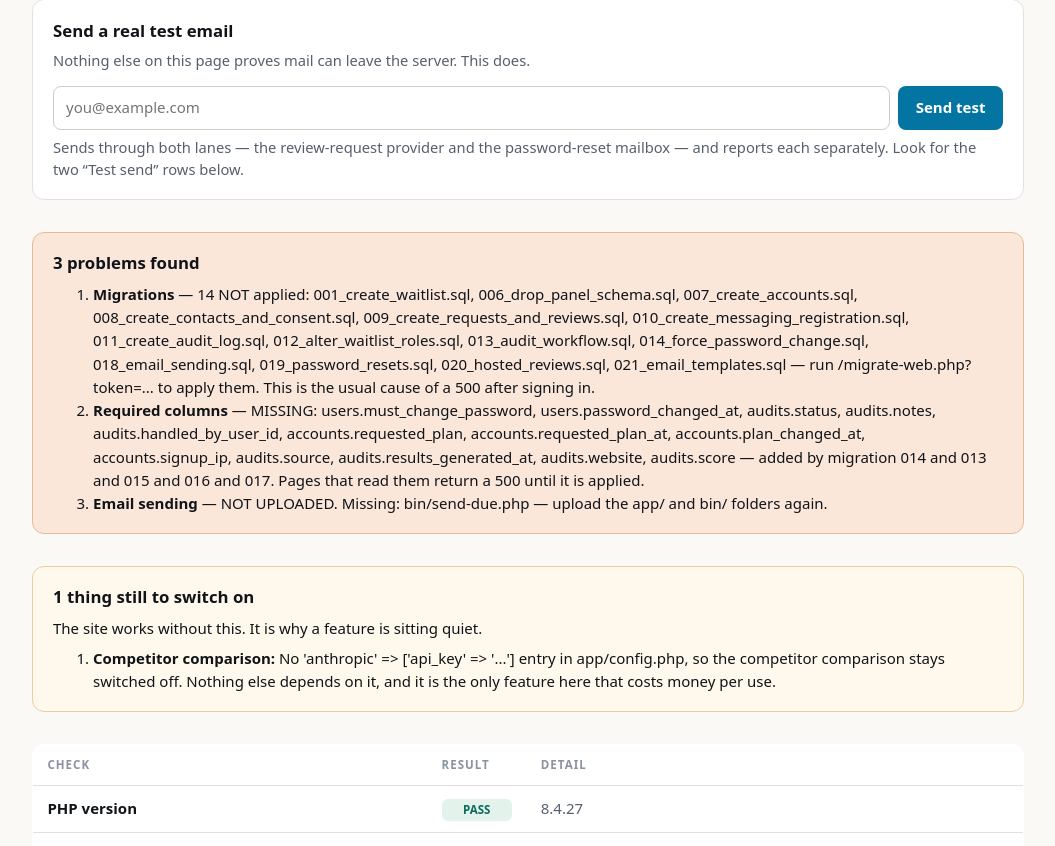
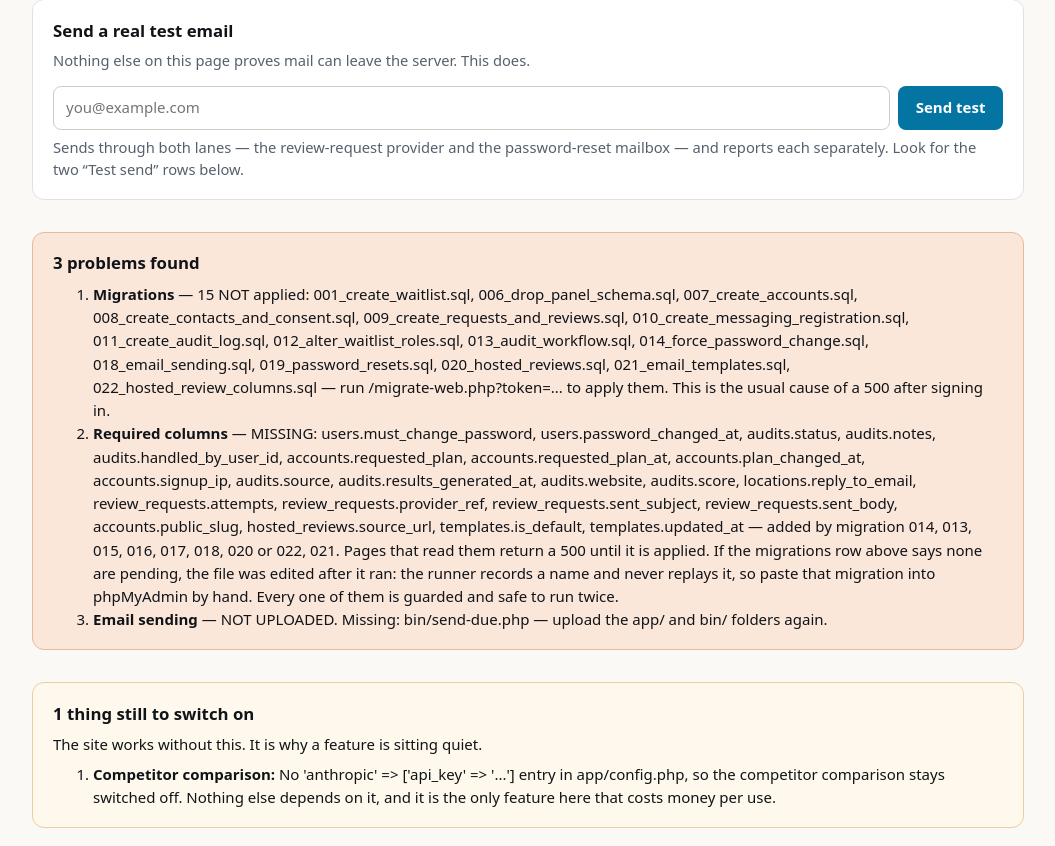
Before and after one commit to aimbluemedia/promomonster, a PHP site: page /diagnose.php in a window 1280 px wide. Shown: the part 140-986 px from the top of the page, without its empty margins (112-1167 px from the left). Run offline with PHP 8.4, Linux system fonts and the light colour scheme; data comes from the database, SQL or seed files in the repository.

Commit message:
Hosted reviews: a half-applied migration is a notice, not a 500
Adding a review on the live site returned an error page and a reference
number. The cause was mine twice over.

First: 020 gained columns after it had already been run, and the runner
records a migration by filename and never replays a recorded name. The
guarded ALTERs appended to the bottom of 020 are therefore dead code on
the one server that needs them -- the file cannot reach a database that
has already seen its name. 022 adds the three columns 020 grew after the
fact, each guarded, so it is a no-op on an up-to-date database and safe
to paste twice. A file's contents may be corrected after it has run;
what it does may not be added to.

Second: ready() asked whether hosted_reviews existed, which is not the
same question as whether it can take a review. The table was there, so
it said yes, and add() went to the database with a column name it did
not have. It now asks for the columns add() writes, so a half-applied
migration reaches the notice the page already has instead of a fatal --
and any column added to this table from here on is covered without
anybody remembering to come back.

The diagnostic would have named this in seconds, and did not: its list
of columns-the-app-reads stopped at 017 while the app went to 021,
which is the second time that list has gone stale and the second time it
cost an afternoon. 018 through 021 are in it now, and a missing column
whose migration reads as applied says so and says to paste it by hand.

The test drops the column and asks again rather than mocking, because
what is under test is what MySQL does about it. It puts the table back
in a finally, and the run is checked afterwards for a table left behind.

Co-Authored-By: Claude Opus 5 <noreply@anthropic.com>
Claude-Session: https://claude.ai/code/session_01CdG9NshrkuwpgPtCT59NEu

```diff
--- a/diagnose.php
+++ b/diagnose.php
@@ -298,6 +298,23 @@ if (!is_file($configPath)) {
                 'audits.results_generated_at'      => '016',
                 'audits.website'                   => '017',
                 'audits.score'                     => '017',
+                'locations.reply_to_email'         => '018',
+                'review_requests.attempts'         => '018',
+                'review_requests.provider_ref'     => '018',
+                'review_requests.sent_subject'     => '018',
+                'review_requests.sent_body'        => '018',
+                'password_resets.token_hash'       => '019',
+                'accounts.public_slug'             => '020 or 022',
+                'hosted_reviews.source_url'        => '020 or 022',
+                // The one that got away. 020 was already recorded as applied
+                // when this column was added to it, and the runner never
+                // replays a recorded name -- so the table existed, the code
+                // wrote the column, and adding a review was a 500. 022 exists
+                // to add it to a database in that state, and this row is what
+                // would have named it in seconds.
+                'hosted_reviews.author_city'       => '020 or 022',
+                'templates.is_default'             => '021',
+                'templates.updated_at'             => '021',
             ];
 
             $columnCache = [];
@@ -324,9 +341,16 @@ if (!is_file($configPath)) {
             add($checks, 'Required columns', $missing === [] ? 'pass' : 'fail',
                 $missing === []
                     ? count($required) . ' columns checked, all present.'
+                    // Comma-joined rather than "and": one of these entries is
+                    // itself "020 or 022", and "020 or 022 and 021" parses as
+                    // nothing anybody would want to read at this moment.
                     : 'MISSING: ' . implode(', ', $missing)
-                      . ' — added by migration ' . implode(' and ', array_keys($blame))
-                      . '. Pages that read them return a 500 until it is applied.');
+                      . ' — added by migration ' . implode(', ', array_keys($blame))
+                      . '. Pages that read them return a 500 until it is applied. '
+                      . 'If the migrations row above says none are pending, the file was '
+                      . 'edited after it ran: the runner records a name and never replays '
+                      . 'it, so paste that migration into phpMyAdmin by hand. Every one of '
+                      . 'them is guarded and safe to run twice.');
         } catch (Throwable $e) {
             add($checks, 'Database connection', 'fail', $e->getMessage());
         }
```
Also changed, not shown: app/Support/HostedReviews.php (+39 -4 lines), tests/hosted-reviews-test.php (+39 -0 lines), database/migrations/022_hosted_review_columns.sql (added).
